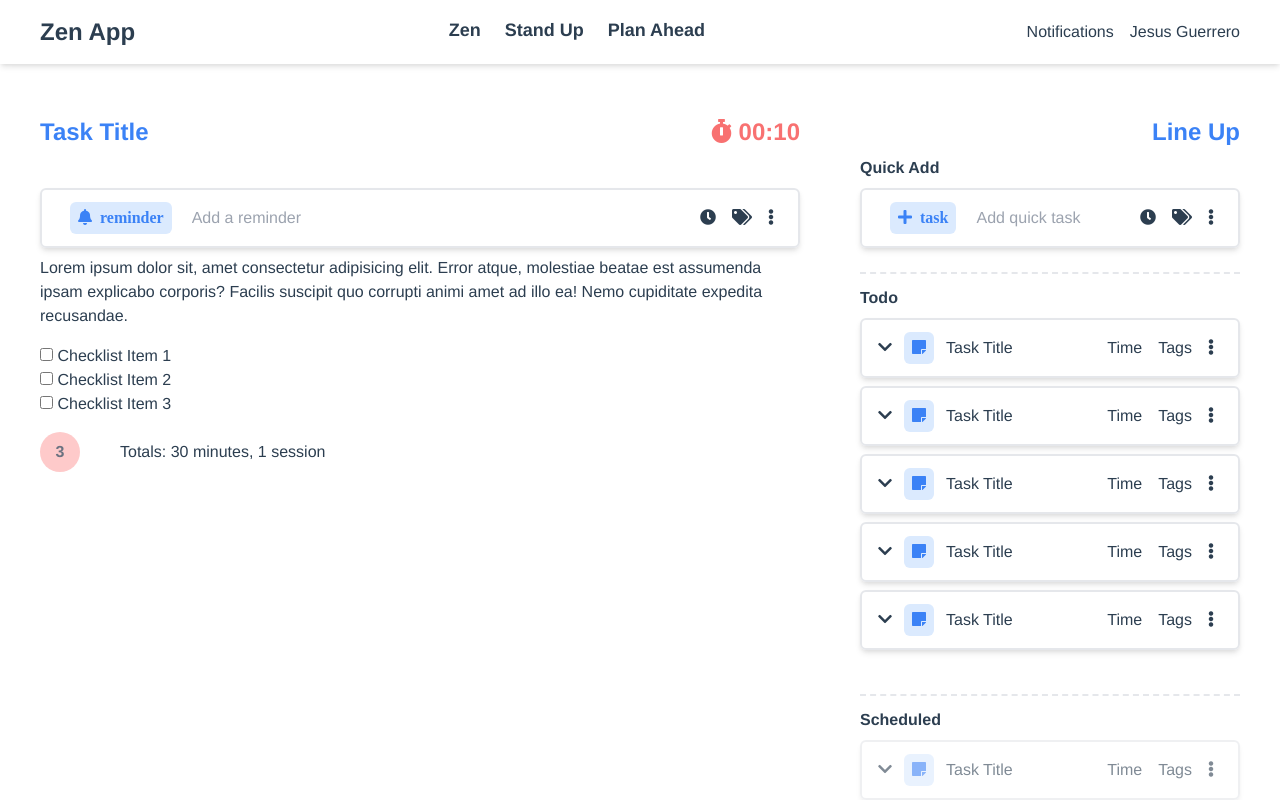
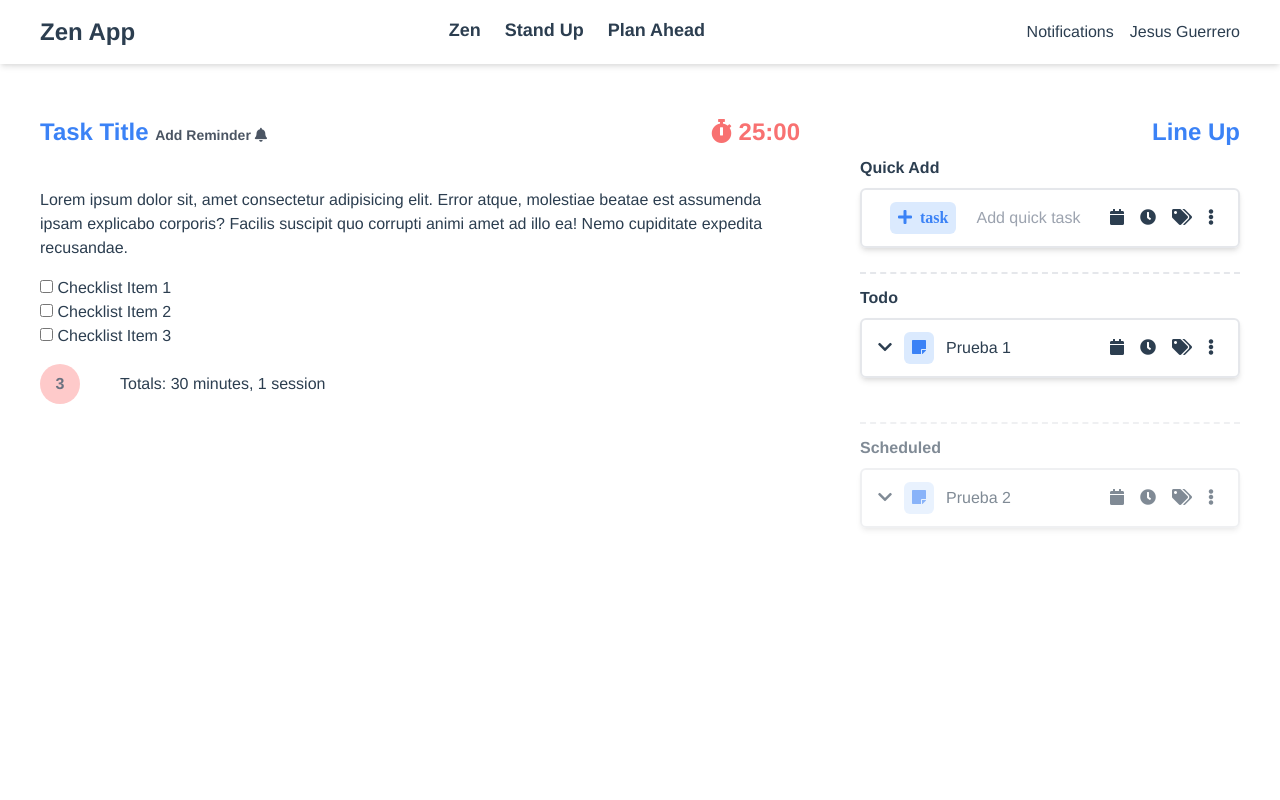
Before and after one commit to jesusantguerrero/zen, a Vue app: page / in a window 1280 px wide. Shown: the top 800 px of the page. Built offline with nearby package versions, Linux system fonts and the light colour scheme.

Commit message:
improve zen board components

```diff
--- a/src/components/molecules/QuickAdd.vue
+++ b/src/components/molecules/QuickAdd.vue
@@ -14,7 +14,11 @@
       </div>
     </div>
 
-    <div class="task-item__controls flex">
+    <div class="task-item__controls flex" v-if="!isReminder">
+      <div class="mx-2">
+        <i class="fa fa-calendar"></i>
+      </div>
+
       <div class="mx-2">
         <i class="fa fa-clock"></i>
       </div>
@@ -43,6 +47,9 @@ const props = defineProps({
 
 
 const title = reactive("My Team")
+const isReminder = computed(() => {
+  return props.mode == 'reminder'
+})
 const icon = computed(() => {
   return props.mode == 'reminder' ? 'fa fa-bell' : 'fa fa-plus'
 })
--- a/src/components/molecules/TaskItem.vue
+++ b/src/components/molecules/TaskItem.vue
@@ -5,11 +5,18 @@
       <div class="mx-3 rounded-md bg-blue-100 px-2 py-1 text-blue-500">
           <i class="fa fa-sticky-note"></i>
       </div>
-      <h4>Task Title</h4>
+      <h4> {{ task.title }}</h4>
     </div>
     <div class="task-item__controls flex">
-      <div class="mx-2">Time</div>
-      <div class="mx-2">Tags</div>
+      <div class="mx-2">
+        <i class="fa fa-calendar"></i>
+      </div>
+      <div class="mx-2">
+        <i class="fa fa-clock"></i>
+      </div>
+      <div class="mx-2">
+        <i class="fa fa-tags"></i>
+      </div>
       <div class="mx-2">
           <i class="fa fa-ellipsis-v"></i>
       </div>
@@ -18,9 +25,11 @@
 </template>
 
 <script setup>
-import { defineProps } from "vue"
+import { defineProps, toRefs } from "vue"
 
-defineProps({
+const props = defineProps({
     task: Object
 })
+
+const { task } = toRefs(props)
 </script>
--- /dev/null
+++ b/src/components/organisms/TaskGroup.vue
@@ -0,0 +1,21 @@
+<template>
+  <div class="commig-up__today mt-6 py-3">
+    <h4 class="mb-2 font-bold"> {{ title }}</h4>
+    <TaskItem v-for="task in tasks" :key="task" :task="task" />
+  </div>
+</template>
+
+<script setup>
+import { defineProps } from "vue"
+import TaskItem from "../molecules/TaskItem.vue"
+
+const props = defineProps({
+    tasks: {
+        type: Array,
+        default() {
+            return []
+        }
+    },
+    title: String
+})
+</script>
--- a/src/components/organisms/TimeTracker.vue
+++ b/src/components/organisms/TimeTracker.vue
@@ -33,8 +33,8 @@ const state = reactive({
             color: 'text-green-400'
         },
         promodoro: {
-            min: 0,
-            sec: 10,
+            min: 25,
+            sec: 0,
             color: 'text-red-400'
         },
         rest: {
--- a/src/views/ZenBoard.vue
+++ b/src/views/ZenBoard.vue
@@ -4,12 +4,18 @@
     <div class="text-left flex">
       <div class="zen__view w-8/12 mr-10">
         <header class="flex justify-between">
-          <h1 class="text-2xl font-bold text-blue-500"> Task Title</h1>
+          <h1 class="text-2xl font-bold text-blue-500">
+            Task Title
+            <span
+              class="text-sm select-none cursor-pointer text-gray-600 hover:text-blue-400 transition-colors"
+               @click="toggleReminder"> Add Reminder <i class="fa fa-bell"></i></span>
+          </h1>
           <time-tracker></time-tracker>
         </header>
 
         <div class="mt-10">
           <quick-add
+            v-if="state.showReminder"
             mode="reminder"
             class="zen__reminder"
             title="Things bear in mind after the zen"
@@ -57,26 +63,21 @@
             <quick-add></quick-add>
           </div>
 
-          <div class="commig-up__today mt-6 py-3">
-            <h4 class="mb-2 font-bold"> Todo</h4>
-            <TaskItem
-              v-for="task in [1,2,3,4,5]"
-              :key="task"
-              :task="{}"
-            >
-            </TaskItem>
-          </div>
+          <task-group
+            title="Todo"
+            :tasks="state.todo"
+          >
 
-          <div class="comming-up__scheduled mt-6 py-3">
-            <h4 class="mb-2 font-bold"> Scheduled</h4>
-            <TaskItem
-              class="opacity-60 hover:opacity-100"
-              v-for="task in [1,2,3]"
-              :key="task"
-              :task="{}"
-            >
-            </TaskItem>
-          </div>
+          </task-group>
+
+          <task-group
+            title="Scheduled"
+            :tasks="state.scheduled"
+            :active="false"
+            class="opacity-60 hover:opacity-100"
+          >
+
+          </task-group>
         </div>
       </div>
     </div>
@@ -88,13 +89,43 @@
 
 <script setup>
 import { defineProps, reactive } from 'vue'
-import TaskItem from "../components/molecules/TaskItem.vue"
+import TaskGroup from "../components/organisms/TaskGroup.vue"
 import QuickAdd from "../components/molecules/QuickAdd.vue"
 import TimeTracker from "../components/organisms/TimeTracker.vue"
 
 defineProps({
   msg: String
 })
+
+const state = reactive({
+  todo: [
+    {
+      title: 'Prueba 1',
+      description: 'Lorem Ipsum',
+      done: false,
+      commited_at: null,
+      due_date: null,
+      matrix: 'todo',
+      tags: ['MCTekk', 'Kanvasu']
+    }
+  ],
+  scheduled: [
+    {
+      title: 'Prueba 2',
+      description: 'Lorem Ipsum',
+      done: false,
+      commited_at: null,
+      due_date: null,
+      matrix: 'todo',
+      tags: ['MCTekk', 'Kanvasu']
+    }
+  ],
+   showReminder: false
+})
+
+const toggleReminder = () => {
+  state.showReminder = !state.showReminder
+}
 
 </script>
 
```
